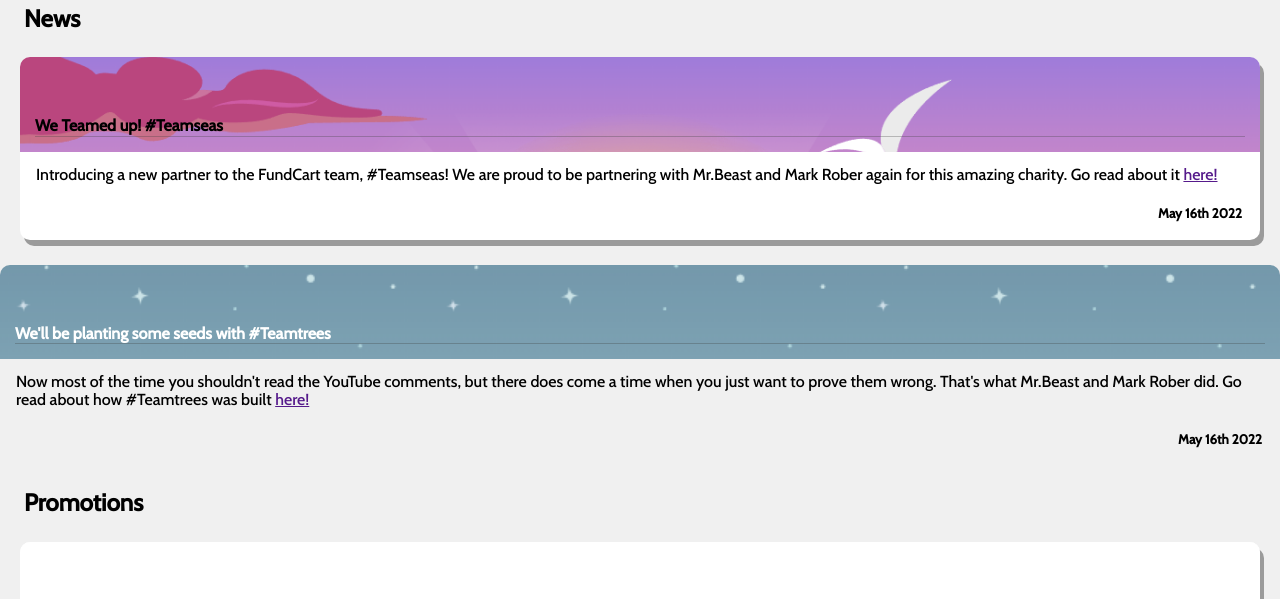
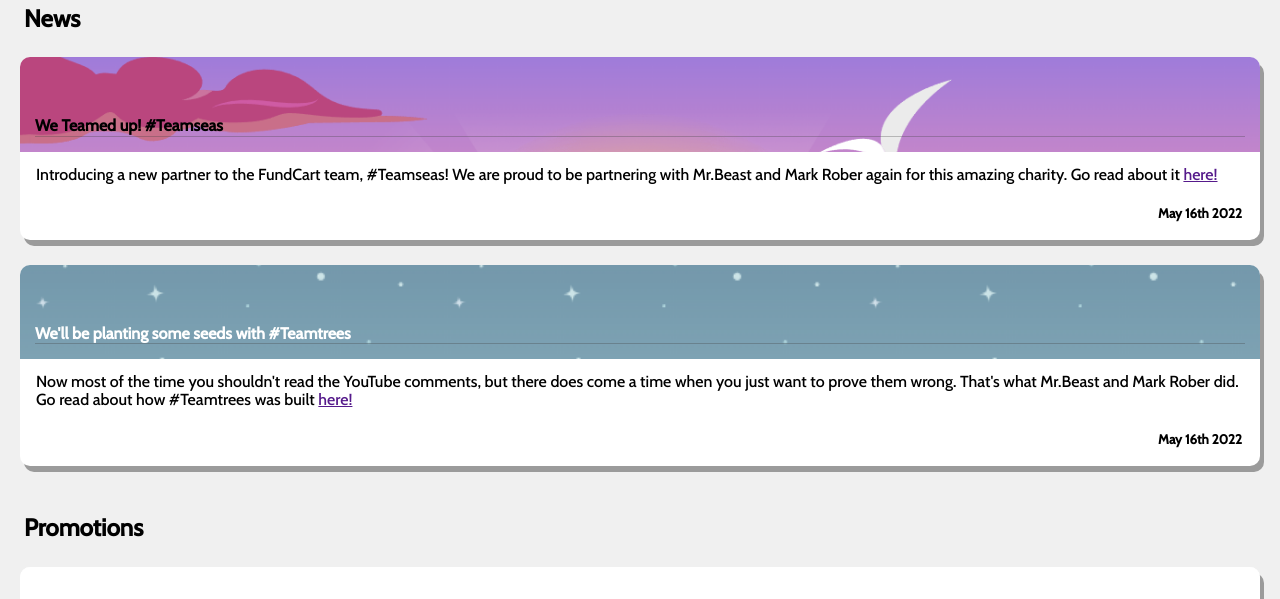
Before and after one commit to isaacrudy/2800-202210-BBY18, a website: page public/index.html in a window 1280 px wide. Shown: the part 163-762 px from the top of the page. Drawn offline with nearby package versions, Linux system fonts and the light colour scheme.

Commit message:
misspelling - updated

```diff
--- a/public/index.html
+++ b/public/index.html
@@ -74,7 +74,7 @@
                 </div>
             </div>
 
-            <div class="containe news">
+            <div class="container news">
                 <div class="banner" id="teamtrees">
                     <h4 class="container-titles">We'll be planting some seeds with #Teamtrees</h4>
                 </div>
```
